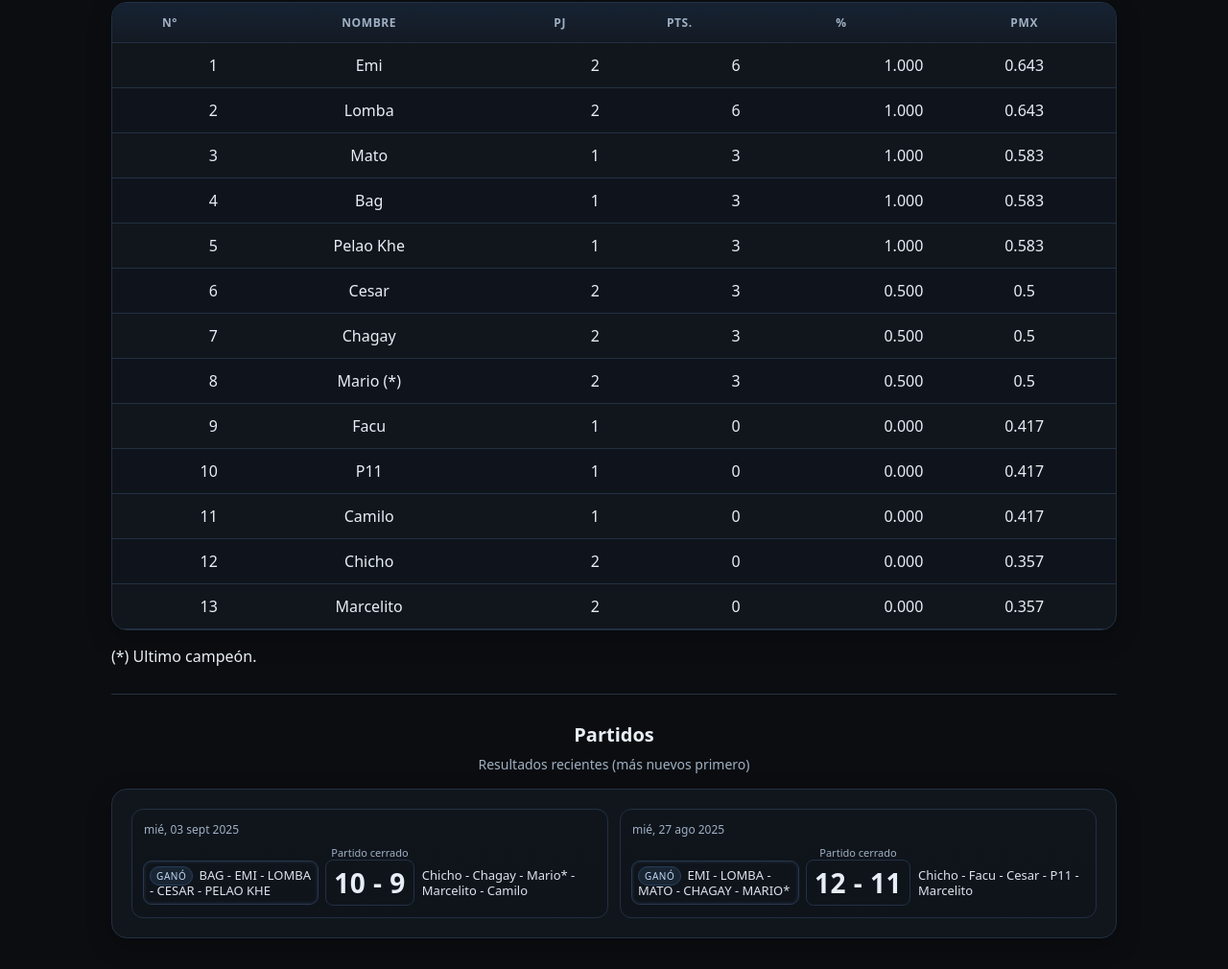
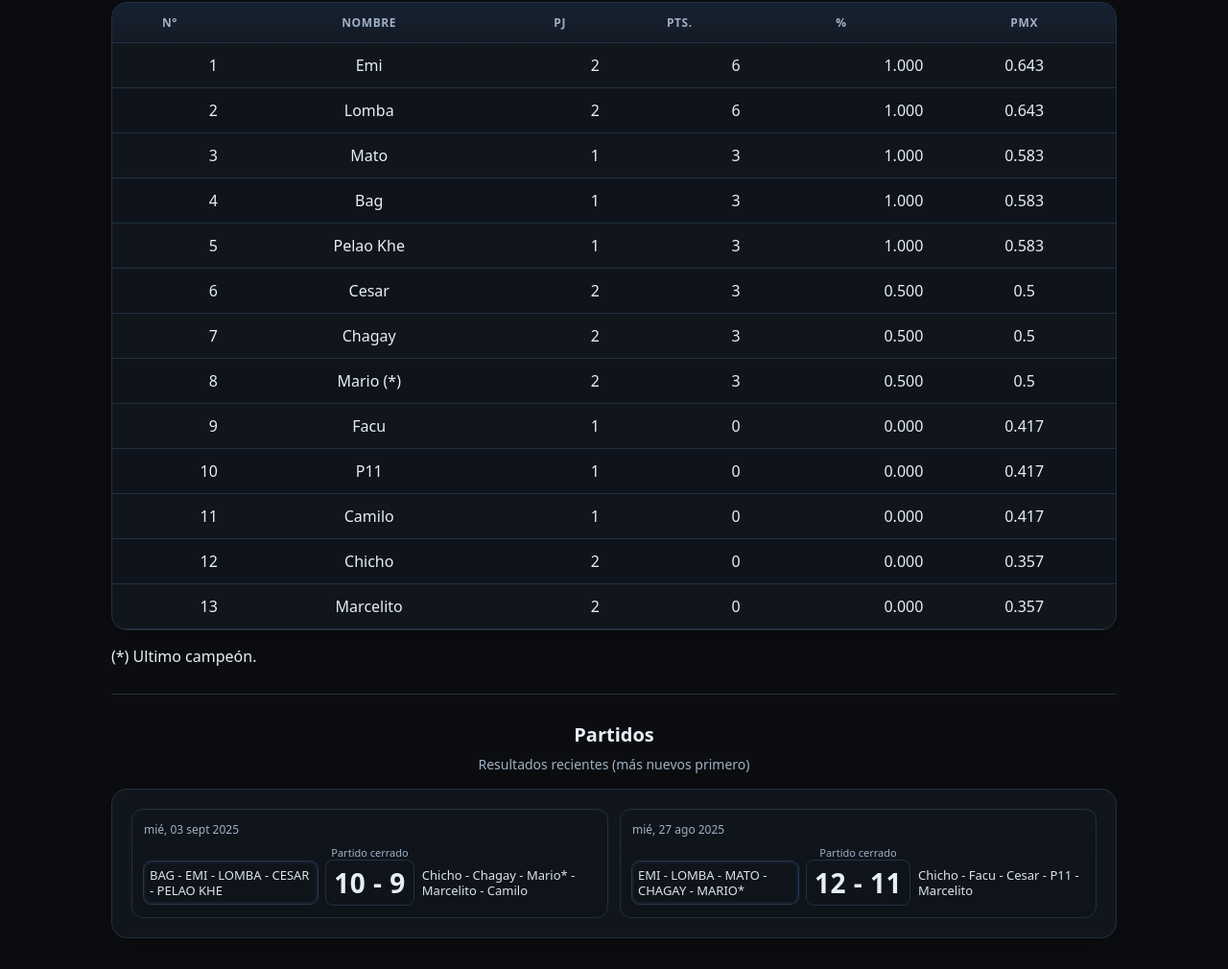
Before and after one commit to Cross-Naicha/fulbo-posiciones, a plain HTML site: page index.html in a window 1280 px wide. Shown: the part 119-1129 px from the top of the page at 96% size. Drawn offline with Linux system fonts and the light colour scheme.

Commit message:
correcciones menores: quitado el badge

```diff
--- a/index.html
+++ b/index.html
@@ -69,11 +69,6 @@
       text-align:center; min-width:84px;
     }
     .win { outline:1px solid #2a3b52; box-shadow:0 0 0 2px rgba(42,59,82,.25) inset; border-radius:8px; padding:6px; }
-    .badge {
-      font-size:10px; text-transform:uppercase; letter-spacing:.6px;
-      color:#cbe1ff; background:#1a2635; border:1px solid #27405d;
-      border-radius:999px; padding:2px 6px;
-    }
     .tiny-note { font-size:11px; color:var(--muted); margin-top:8px; text-align:center; }
     @media (max-width: 480px){
       .score { font-size:24px; min-width:72px; }
@@ -200,13 +195,6 @@
       return s;
     }
 
-    function badge(text){
-      const b = document.createElement('span');
-      b.className = 'badge';
-      b.textContent = text;
-      return b;
-    }
-
     async function cargarPartidos(){
       matchesStatus.style.display = 'block';
       matchesGrid.style.display   = 'none';
@@ -259,15 +247,6 @@
 
             body.append(left, score, right);
 
-            // badge para ganador (si no fue empate)
-            if (winA || winB){
-              const b = badge('Ganó');
-              (winA ? left : right).prepend(b);
-              b.style.marginRight = '6px';
-            } else {
-              head.appendChild(badge('Empate'));
-            }
-
             // “partido cerrado” si diferencia 1
             if (Math.abs(parsed.golesA - parsed.golesB) === 1){
               const tiny = document.createElement('div');
@@ -283,7 +262,6 @@
             raw.textContent = linea;
             body.style.gridTemplateColumns = '1fr';
             body.appendChild(raw);
-            head.appendChild(badge('Formato desconocido'));
           }
 
           card.prepend(head);
```
